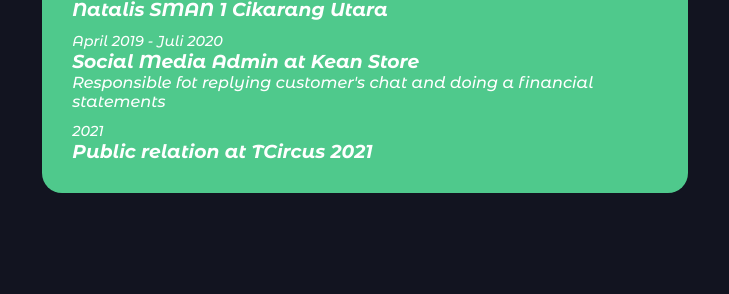
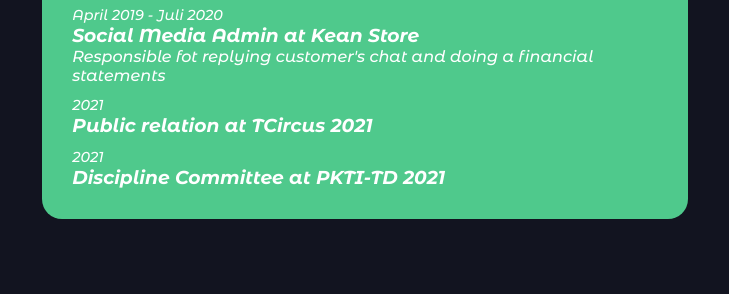
Before and after one commit to mrevanzak/Portofolio-1.0, a plain HTML site: page index.html in a window 1280 px wide. Shown: the part 2585-2879 px from the top of the page, without its empty margins (275-1004 px from the left). Drawn offline with Linux system fonts and the light colour scheme; a web font is replaced by a local one.

Commit message:
Update index.html

```diff
--- a/index.html
+++ b/index.html
@@ -135,6 +135,10 @@
                         <span>2021</span>
                         <h3>Public relation at TCircus 2021</h3>
                     </div>
+                    <div class="content">
+                        <span>2021</span>
+                        <h3>Discipline Committee at PKTI-TD 2021</h3>
+                    </div>
                 </div>
             </div>
             <div class="skills">
```
